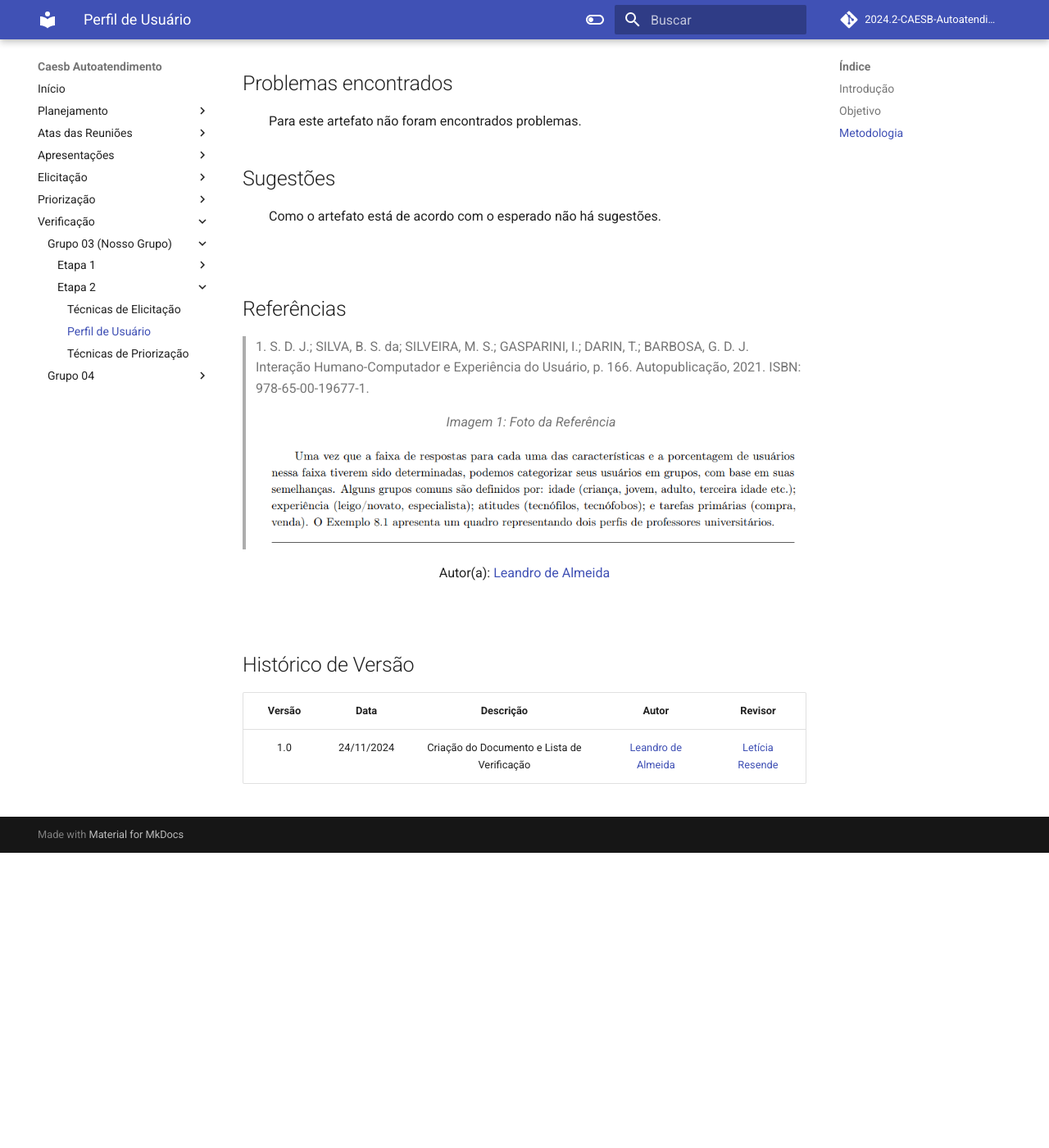
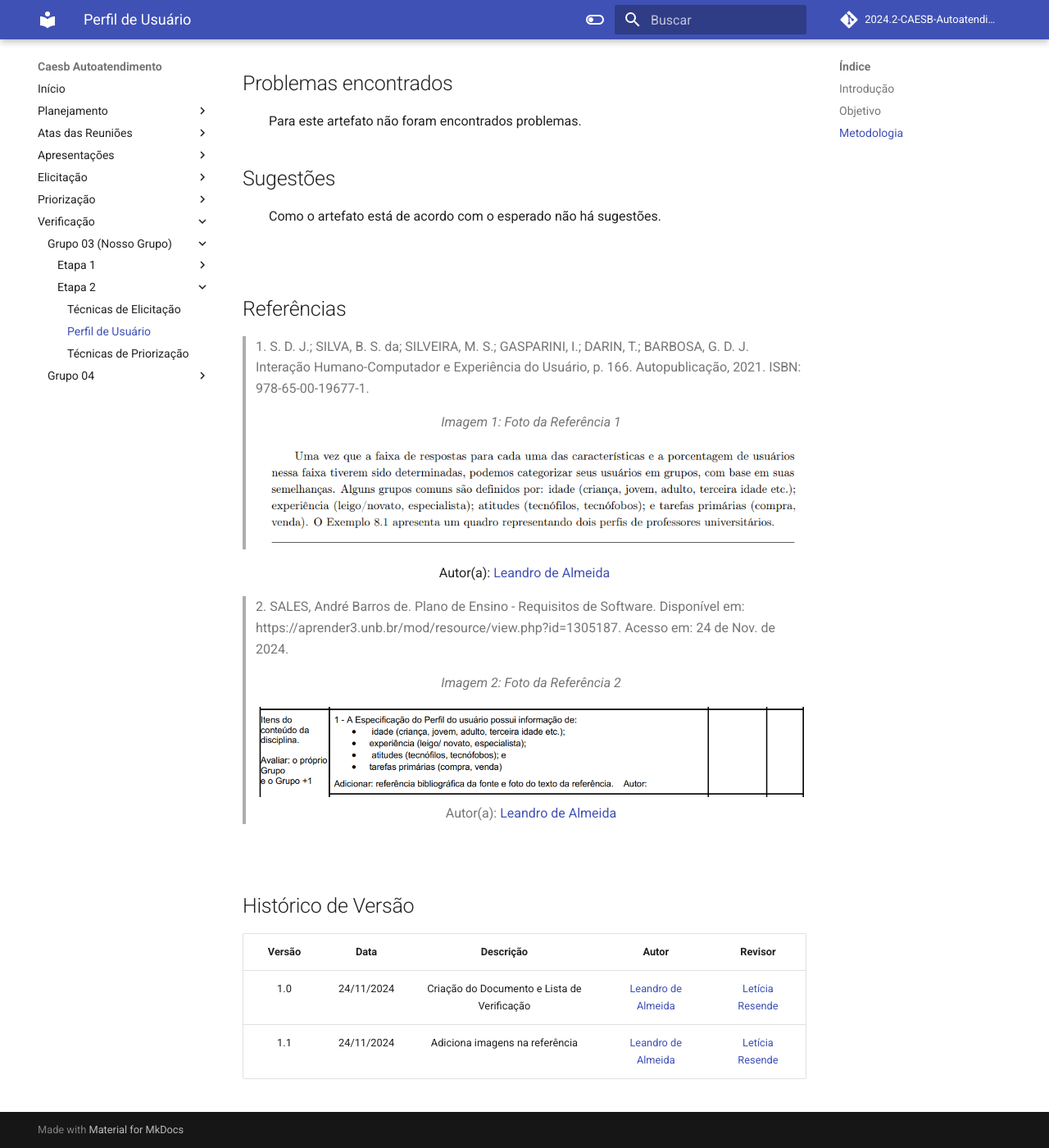
Before and after one commit to Requisitos-de-Software/2024.2-CAESB-Autoatendimento, an MkDocs documentation site: the page built from docs/planejamento/verificacao/perfil_de_usuario.md, in a window 1280 px wide and 1400 px high, scrolled down 2004 px. Shown: the whole window at 82% size. Built offline with MkDocs 1.6.1 and Material for MkDocs 9.7.7, drawn with Linux system fonts in a browser that asks for light colours; comment, search, counter and statistics services are not loaded; before the commit the page ends 3044 px from its top, so only the background shows below that; grey boxes are pictures that could not be loaded.

```diff
--- a/docs/planejamento/verificacao/perfil_de_usuario.md
+++ b/docs/planejamento/verificacao/perfil_de_usuario.md
@@ -58,11 +58,13 @@ Pode ser vista no [YouTube](https://youtu.be/khaVWQRzG0Y).</p>
 
 ## Referências
 
-> <p id="1">1. S. D. J.; SILVA, B. S. da; SILVEIRA, M. S.; GASPARINI, I.; DARIN, T.; BARBOSA, G. D. J. Interação Humano-Computador e Experiência do Usuário, p. 166. Autopublicação, 2021. ISBN: 978-65-00-19677-1.<center><figcaption>Imagem 1: Foto da Referência</figcaption></center>
+> <p id="1">1. S. D. J.; SILVA, B. S. da; SILVEIRA, M. S.; GASPARINI, I.; DARIN, T.; BARBOSA, G. D. J. Interação Humano-Computador e Experiência do Usuário, p. 166. Autopublicação, 2021. ISBN: 978-65-00-19677-1.<center><figcaption>Imagem 1: Foto da Referência 1</figcaption></center>
 <img src = "https://github.com/Requisitos-de-Software/2024.2-CAESB-Autoatendimento/blob/main/docs/assets/referencia_veri_perfil_usuario.png?raw=true"></img>
 <center>Autor(a): <a href="https://github.com/leomitx10" target = "_blank">Leandro de Almeida</a></h6></center>
+ > <p id="2">2. SALES, André Barros de. Plano de Ensino - Requisitos de Software. Disponível em: https://aprender3.unb.br/mod/resource/view.php?id=1305187. Acesso em: 24 de Nov. de 2024.<center><figcaption>Imagem 2: Foto da Referência 2</figcaption></center>
+</p><img src = "https://github.com/Requisitos-de-Software/2024.2-CAESB-Autoatendimento/blob/main/docs/assets/perfil_ref.png?raw=true"></img><center>Autor(a): <a href="https://github.com/leomitx10" target = "_blank">Leandro de Almeida</a></h6></center>
 
-</p>
+
 
 <br>
 
@@ -71,3 +73,4 @@ Pode ser vista no [YouTube](https://youtu.be/khaVWQRzG0Y).</p>
 | Versão |    Data    |      Descrição       |  Autor  | Revisor |
 | :----: | :--------: | :------------------: | :-----: | :-----: |
 |  1.0   | 24/11/2024 | Criação do Documento e Lista de Verificação | [Leandro de Almeida](https://github.com/leomitx10) | [Letícia Resende](https://github.com/LeticiaResende23)|
+|  1.1   | 24/11/2024 | Adiciona imagens na referência | [Leandro de Almeida](https://github.com/leomitx10) | [Letícia Resende](https://github.com/LeticiaResende23)|
```
Also changed, not shown: docs/elicitacao/tecnicas/entrevista.md (+8 -8 lines), docs/planejamento/verificacao/veri_elecitacao.md (+3 -0 lines).
